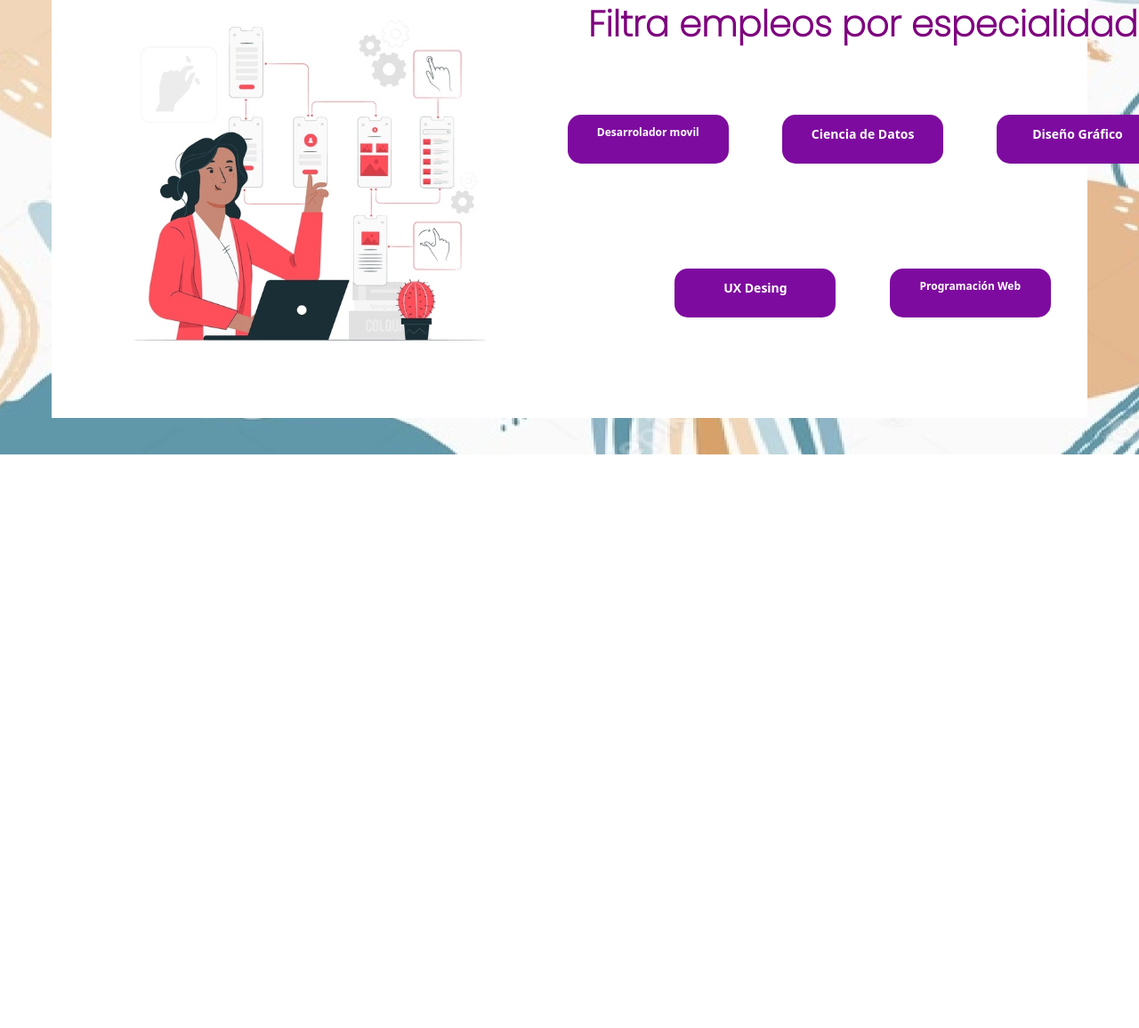
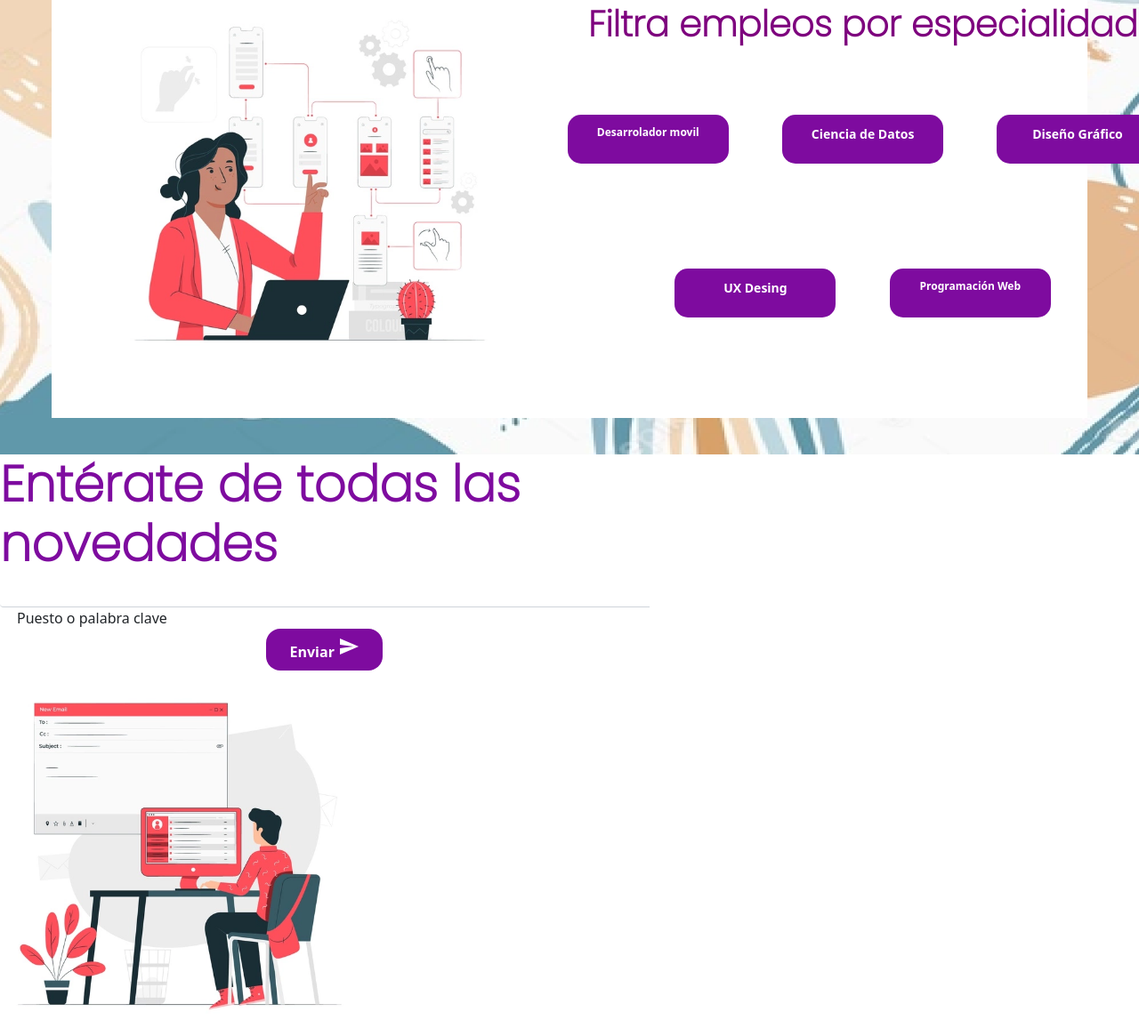
Before and after one commit to symphony701/LadingPageWeb, a plain HTML site: page index.html in a window 1280 px wide. Shown: the part 301-1457 px from the top of the page at 89% size. Before the commit the page ends 812 px from the top, so only its background shows below. Drawn offline with nearby package versions, Linux system fonts and the light colour scheme.

Commit message:
Update index.html

```diff
--- a/index.html
+++ b/index.html
@@ -114,6 +114,35 @@
             </div>
 
         </div>
+    <!--Second section-->
+
+        <div class="second-section ">
+            <div class="left-side ">
+                <h2>Entérate de todas las novedades</h2>
+                <div class="container-input ">
+                    <div class="input-group " style="flex-direction: column;">
+                        <input type="text" class="form-control" style="width: 100%; border-left: none;
+                        border-top: none;
+                        border-right: none;" aria-label="Sizing example input" aria-describedby="inputGroup-sizing-default">
+                        <span class="break-word input-group-text" id="inputGroup-sizing-default" style="    padding: 0px;
+                        background: transparent;
+                        border: none;
+                        padding-left: 20px;">Puesto o palabra clave</span>
+                    </div>
+                </div>
+                <div class="container-button ">
+                    <button class="btn waves-effect waves-light " type="submit " name="action ">Enviar
+                        <i class="material-icons right ">send</i>
+                    </button>
+                </div>
+
+            </div>
+            <img src="./images/img2.png " max-width="500 " max-height="500 " />
+
+        </div>
+
+
+    </div>
   <!--Boostrap-->
   <script src="./script/index.js "></script>
   <script src="https://cdn.jsdelivr.net/npm/bootstrap@5.1.1/dist/js/bootstrap.bundle.min.js " integrity="sha384-/bQdsTh/da6pkI1MST/rWKFNjaCP5gBSY4sEBT38Q/9RBh9AH40zEOg7Hlq2THRZ " crossorigin="anonymous "></script>
```
